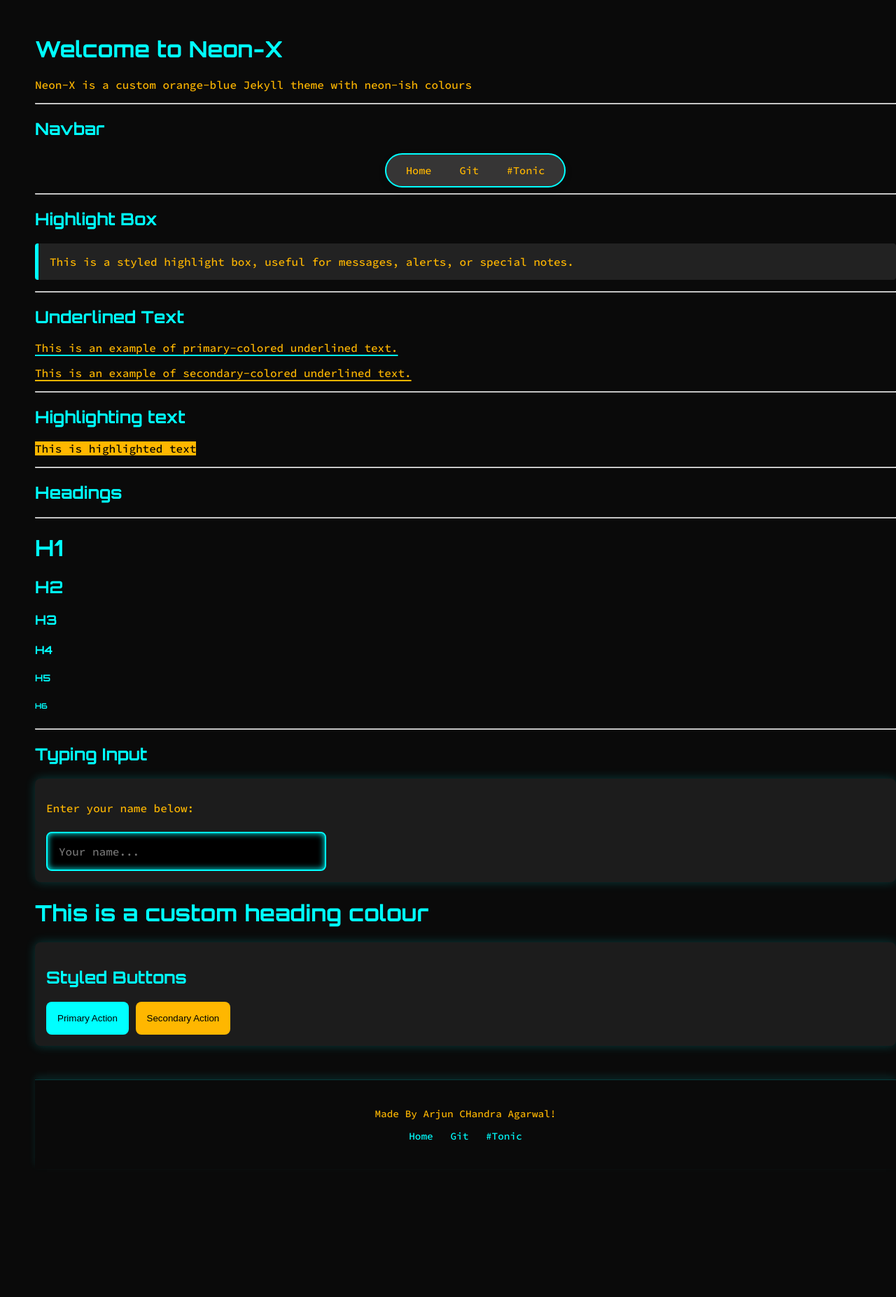
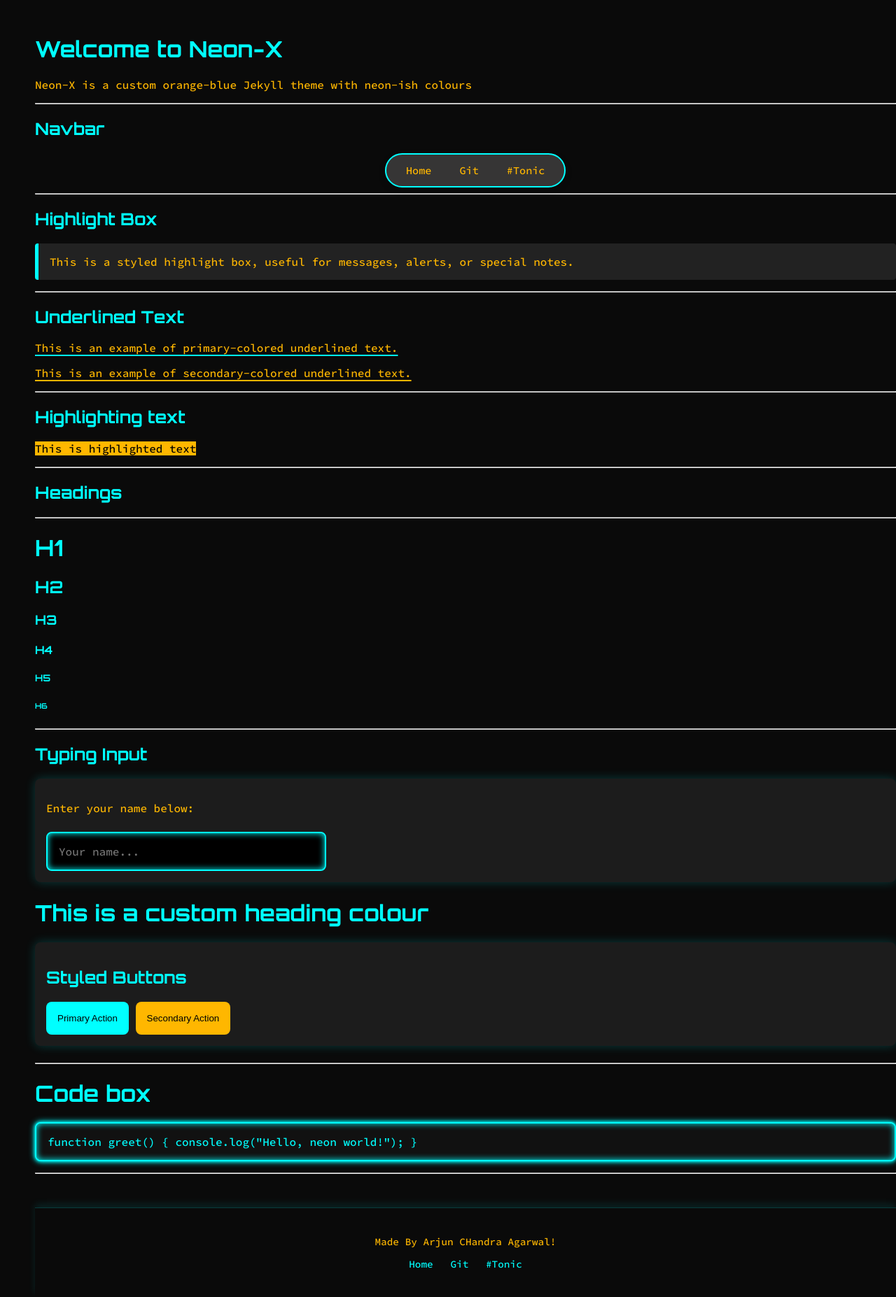
Before and after one commit to v659/jekyll_theme-new-v659, a Jekyll site: the page built from index.md, in a window 1280 px wide. Shown: the whole page at 70% size. Built offline with Jekyll 4.4.1, drawn with Linux system fonts in a browser that asks for light colours; before the commit the page ends 1671 px from its top, so only the background shows below that.

Commit message:
add code box

```diff
--- a/_sass/base.scss
+++ b/_sass/base.scss
@@ -122,3 +122,25 @@ p, li, label, input, button, span, div {
   margin-top: 0.5rem;
   color: $primary-color;
 }
+
+// Code Box Styling
+.code-box {
+  background: #111;
+  border: 2px solid $primary-color;
+  padding: 1rem;
+  font-family: 'Source Code Pro', monospace;
+  color: $primary-color;
+  border-radius: 0.5rem;
+  overflow-x: auto;
+  margin: 1rem 0;
+  box-shadow:
+    0 0 5px $primary-color,
+    0 0 10px $primary-color,
+    inset 0 0 10px $primary-color;
+
+  code {
+    font-family: 'Source Code Pro', monospace;
+    color: inherit;
+    background: transparent;
+  }
+}
--- a/index.md
+++ b/index.md
@@ -65,3 +65,17 @@ Neon-X is a custom orange-blue Jekyll theme with neon-ish colours
   <button class="btn-primary">Primary Action</button>
   <button class="btn-secondary">Secondary Action</button>
 </div>
+
+---
+
+# Code box
+
+<div class="code-box">
+<code>
+function greet() {
+  console.log("Hello, neon world!");
+}
+</code>
+</div>
+
+---
```
